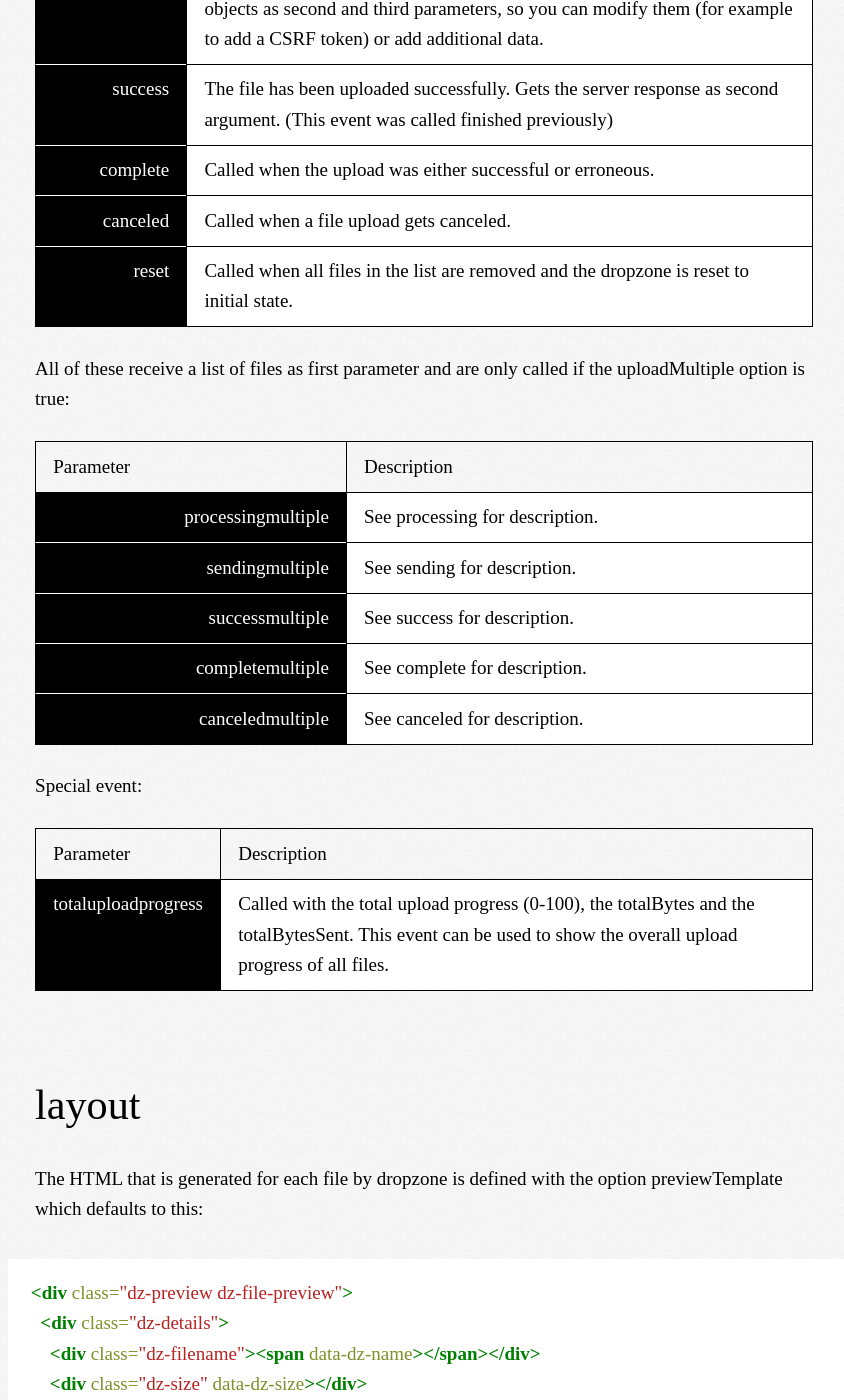
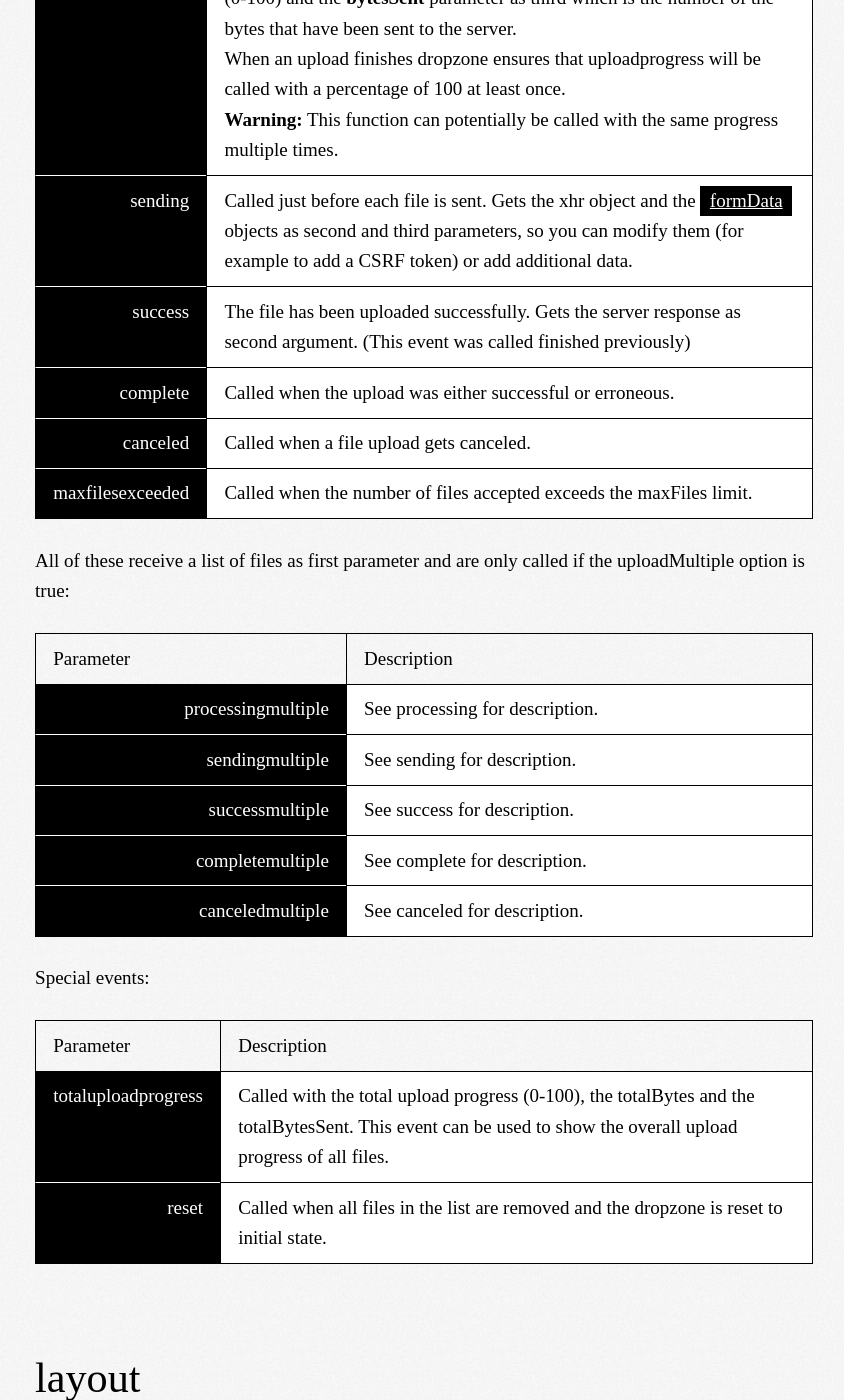
Before and after one commit to dropzone/dropzone, a Jekyll site: the page built from index.md, in a window 1280 px wide and 1400 px high, scrolled down 15272 px. Shown: the whole window, without its empty margins (216-1060 px from the left). Built offline with Jekyll 4.4.1, drawn with Linux system fonts in a browser that asks for light colours; Markdown is read by kramdown in place of the engine named in the settings; comment, search, counter and statistics services are not loaded; some of the changed text lies outside the part shown.

Commit message:
Added documentation about maxFiles.

````diff
--- a/index.md
+++ b/index.md
@@ -271,6 +271,7 @@
 | `maxThumbnailFilesize`  | in MB. When the filename exceeds this limit, the thumbnail will not be generated
 | `thumbnailWidth`        |
 | `thumbnailHeight`       |
+| `maxFiles`              | if not `null` defines how many files this Dropzone handles. If it exceeds, the event `maxfilesexceeded` will be called. The dropzone element gets the class `dz-max-files-reached` accordingly so you can provided visual feedback.
 | `resize`                | is the function that gets called to create the resize information. It gets the `file` as first parameter and must return an object with `srcX`, `srcY`, `srcWidth` and `srcHeight` and the same for `trg*`. Those values are going to be used by `ctx.drawImage()`.
 | `init`                  | is a function that gets called when Dropzone is initialized. You can setup event listeners inside this function.
 | <strike>`acceptedMimeTypes`</strike> | Deprecated in favor of `acceptedFiles`
@@ -295,6 +296,7 @@
 | `dictCancelUpload`             | If `addRemoveLinks` is true, the text to be used for the cancel upload link.
 | `dictCancelUploadConfirmation` | If `addRemoveLinks` is true, the text to be used for confirmation when cancelling upload.
 | `dictRemoveFile`               | If `addRemoveLinks` is true, the text to be used to remove a file.
+| `dictMaxFilesExceeded`         | If `maxFiles` is set, this will be the error message when it's exceeded.
 
 
 > You can also overwrite all default event actions in the options. So if you provide the option `drop` you can overwrite the default `drop` event handler.
@@ -388,7 +390,7 @@
 | `success`             | The file has been uploaded successfully. Gets the server response as second argument. (This event was called `finished` previously)
 | `complete`            | Called when the upload was either successful or erroneous.
 | `canceled`            | Called when a file upload gets canceled.
-| `reset`               | Called when all files in the list are removed and the dropzone is reset to initial state.
+| `maxfilesexceeded`    | Called when the number of files accepted exceeds the `maxFiles` limit.
 
 All of these receive a list of files as first parameter and are only called if the `uploadMultiple` option is true:
 
@@ -401,11 +403,12 @@
 | `canceledmultiple`    | See `canceled` for description.
 
 
-Special event:
+Special events:
 
 | Parameter             | Description
 |-----------------------|-------------
 | `totaluploadprogress` | Called with the total upload progress (0-100), the totalBytes and the totalBytesSent. This event can be used to show the overall upload progress of all files.
+| `reset`               | Called when all files in the list are removed and the dropzone is reset to initial state.
 
 
 ## layout
@@ -495,6 +498,22 @@
 If you do not need a dropzone anymore, just call `.disable()` on the object. This
 will remove all event listeners on the element, and clear all file arrays. To
 reenable a Dropzone use `.enable()`.
+
+* * *
+
+If you don't like the default browser modals for `confirm` calls,
+you can handle them yourself by overwriting `Dropzone.confirm`.
+
+```js
+Dropzone.confirm = function(question, accepted, rejected) {
+  // Ask the question, and call accepted() or rejected() accordingly.
+  // CAREFUL: rejected might not be defined. Do nothing in that case.
+};
+
+```
+
+
+
 
 ## tips
 
````
